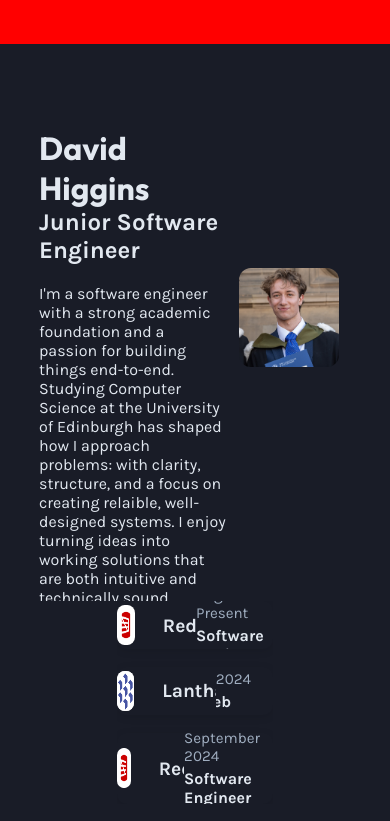
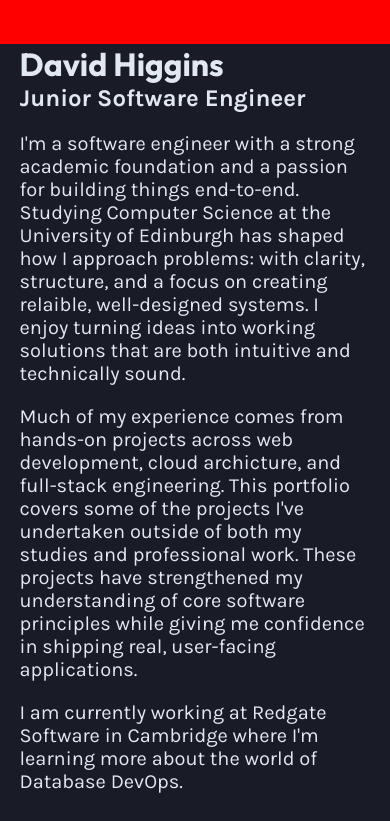
Before and after one commit to david14higgins/CodedByDavid, a React (Vite) app: page / in a window 390 px wide. Shown: the part 800-1621 px from the top of the page. Built offline with nearby package versions, Linux system fonts and the light colour scheme; the HTML template or start-up script is replaced by a standard one.

Commit message:
about page responsive

```diff
--- a/src/About/About.css
+++ b/src/About/About.css
@@ -44,6 +44,7 @@
 .left-content p {
   font-family: 'karla', sans-serif;
   color: #E2E8F0;
+  font-size: 20px;
   margin-top: 20px;;
 }
 
@@ -169,3 +170,108 @@
   font-size: 1rem;
   font-weight: bold;
 }
+
+/* ----- Responsive Settings ------ */
+
+@media (max-width: 767.98px) {
+  .about {
+    width: 100%;
+    height: auto;
+    min-height: 100vh;
+    margin: 0;
+    padding: 0;
+  }
+
+  .about-content {
+    width: 90%;
+    gap: 30px;
+    margin: 0 auto;
+  }
+
+  .about-row {
+    flex-direction: column;
+    width: 100%;
+    gap: 30px;
+  }
+
+  .left-content {
+    text-align: left;
+    max-width: 100%;
+
+  }
+
+  .left-content h1 {
+
+  }
+
+  .left-content p {
+    width: 100%;
+  }
+
+
+  .right-content {
+    flex: none;
+    max-width: 100%;
+  }
+
+  .lower-content {
+  }
+
+  .photo-container {
+    width: 100%;
+    height: 200px;
+  }
+
+  .experience-container {
+    width: 100%;
+  }
+
+
+
+}
+
+/* Medium devices (tablets, 768px and up) */
+@media (min-width: 768px) and (max-width: 991.98px) {
+  .about-content {
+    width: 90%;
+  }
+
+  .left-content {
+    flex: 0 0 55%;
+    max-width: 55%;
+  }
+
+  .right-content {
+    flex: 0 0 45%;
+    max-width: 45%;
+  }
+
+  .experience-container {
+    width: 70%;
+  }
+}
+
+/* Large devices (desktops, 992px and up) */
+@media (min-width: 992px) and (max-width: 1199.98px) {
+  .about-content {
+    width: 85%;
+  }
+
+  .experience-container {
+    width: 60%;
+  }
+}
+
+/* Extra large devices (large desktops, 1200px and up) */
+@media (min-width: 1200px) and (max-width: 1399.98px) {
+  .about-content {
+    width: 80%;
+  }
+}
+
+/* Beyond */
+@media (min-width: 1400px) {
+  .about-content {
+    width: 75%;
+  }
+}
```
